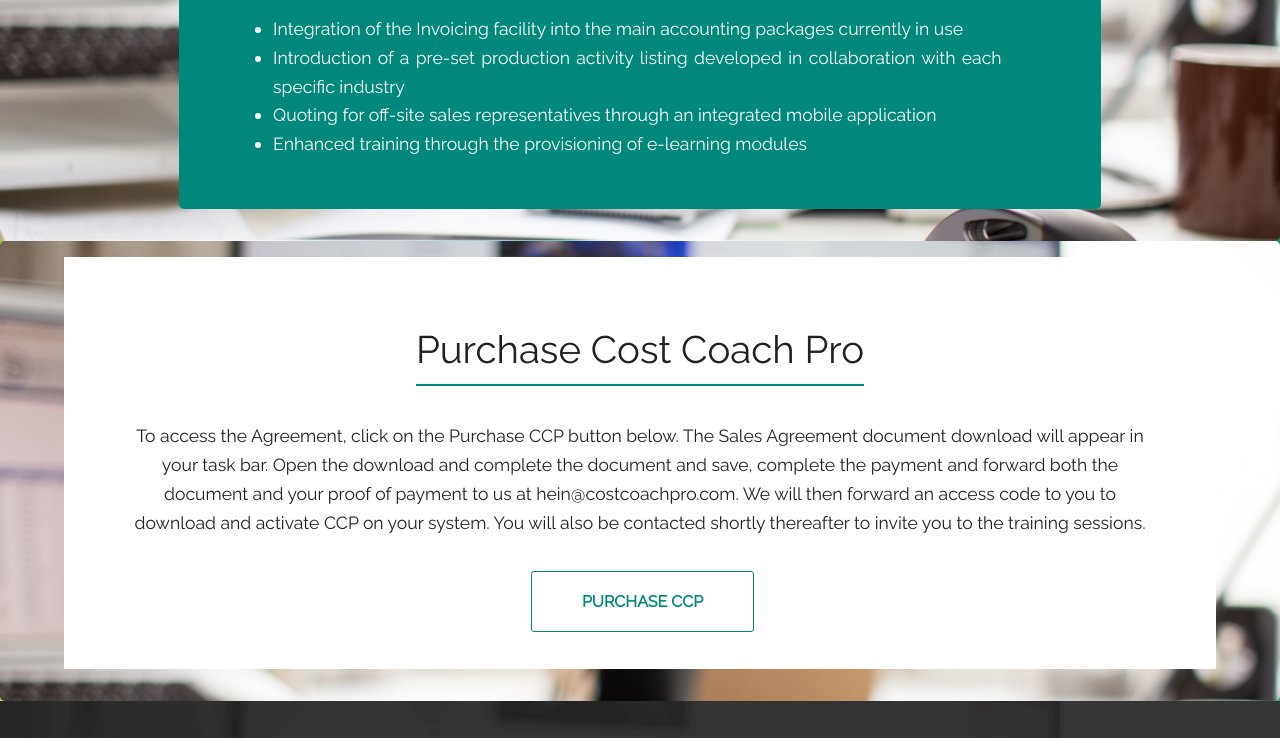
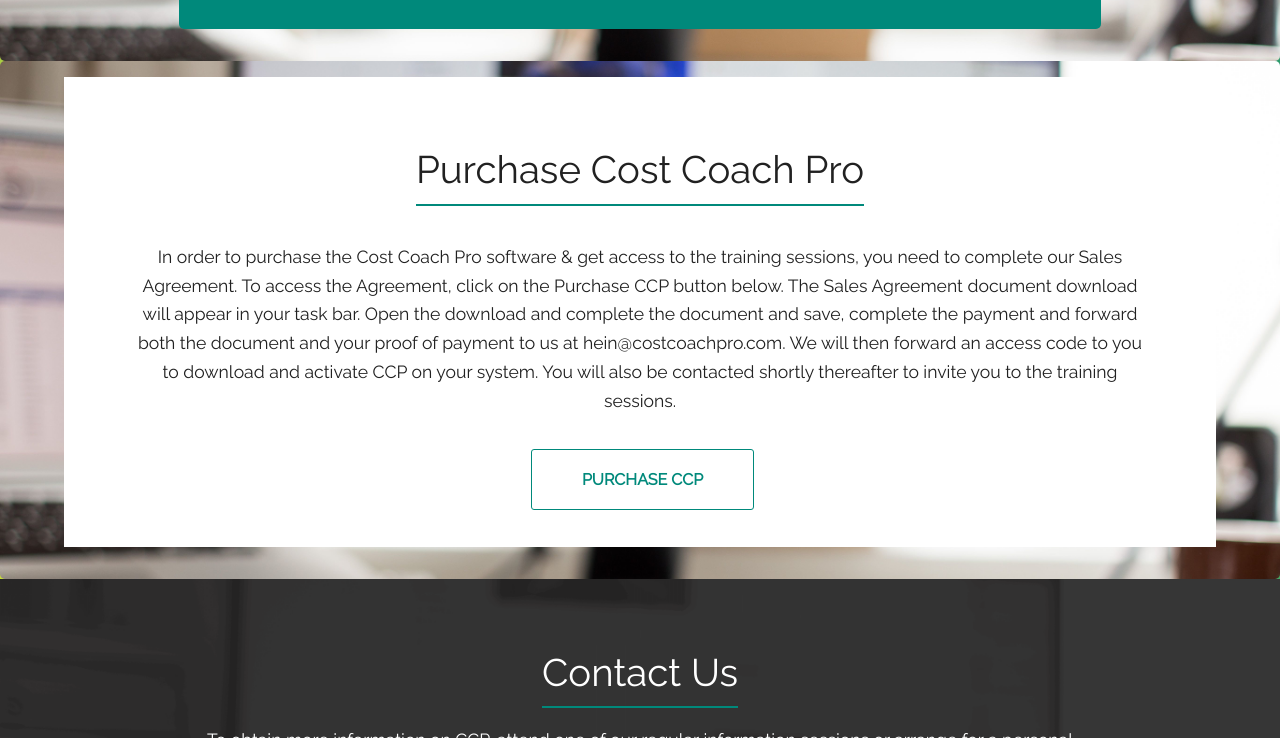
Before and after one commit to nikrich/costcoachprosite, a website: page app/index.html in a window 1280 px wide. Shown: the part 3491-4229 px from the top of the page. Drawn offline with nearby package versions, Linux system fonts and the light colour scheme; files that its build step writes are made by us from their sources; files whose address does not match are found by name.

Commit message:
Final commit before go live

```diff
--- a/app/index.html
+++ b/app/index.html
@@ -115,7 +115,7 @@
 
     <div class="row second-content-container">
        <div class="inner container">
-            <div id="training" class="twelve training columns">
+            <div id=class="twelve training columns">
                 <div class="content">
                     <h3 class="title">CCP Training & Support</h3>
                     <p>The client receives initial training in both the principles of product costing and financial management and the use of the CCP software. Thereafter the client is assisted through telephonic and electronic support.</p>
@@ -156,7 +156,10 @@
       <div class="content ">
           <h3 class="title">Purchase Cost Coach Pro</h3>
           <p>
-            To access the Agreement, click on the Purchase CCP button below. The Sales Agreement document download will appear in your task bar. Open the download and complete the document and save, complete the payment and forward both the document and your proof of payment to us at hein@costcoachpro.com. We will then forward an access code to you to download and activate CCP on your system. You will also be contacted shortly thereafter to invite you to the training sessions.
+            In order to purchase the Cost Coach Pro software & get access to the training sessions, you need to complete our Sales Agreement.
+To access the Agreement, click on the Purchase CCP button below. The Sales Agreement document download will appear in your task bar.
+Open the download and complete the document and save, complete the payment and forward both the document and your proof of payment to us at hein@costcoachpro.com.
+We will then forward an access code to you to download and activate CCP on your system. You will also be contacted shortly thereafter to invite you to the training sessions.
           </p>
           <a class="btn btn-primary" href="docs/CCPApplicationForm.docx">Purchase CCP</a>
       </div>
```
